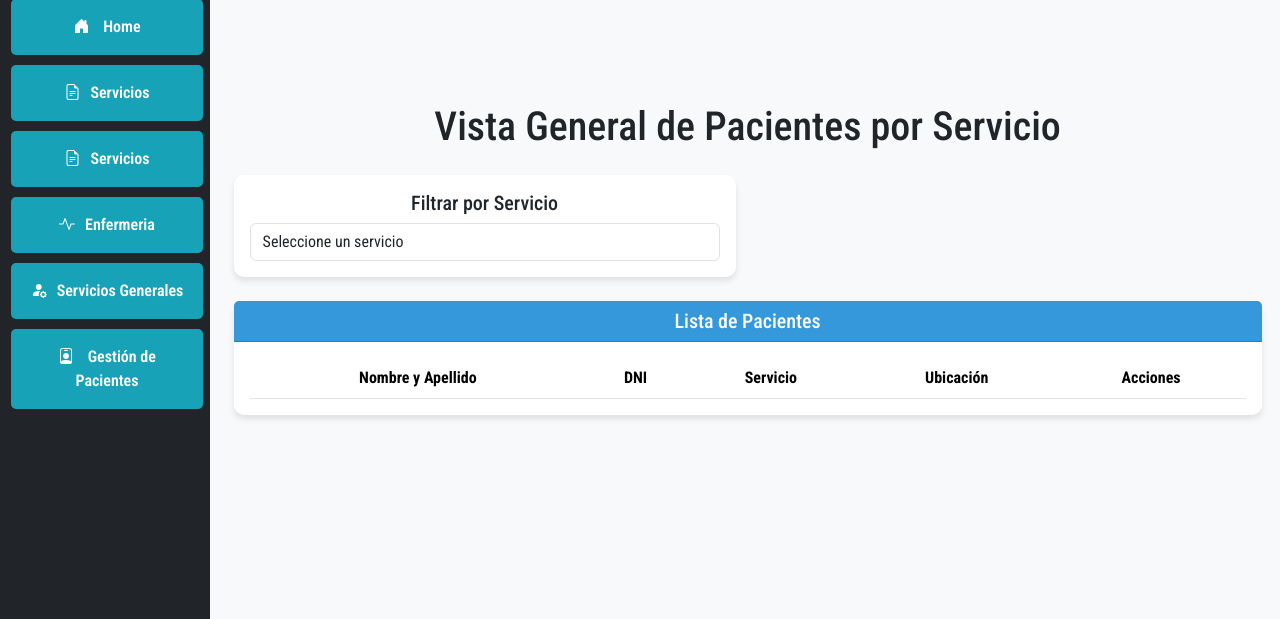
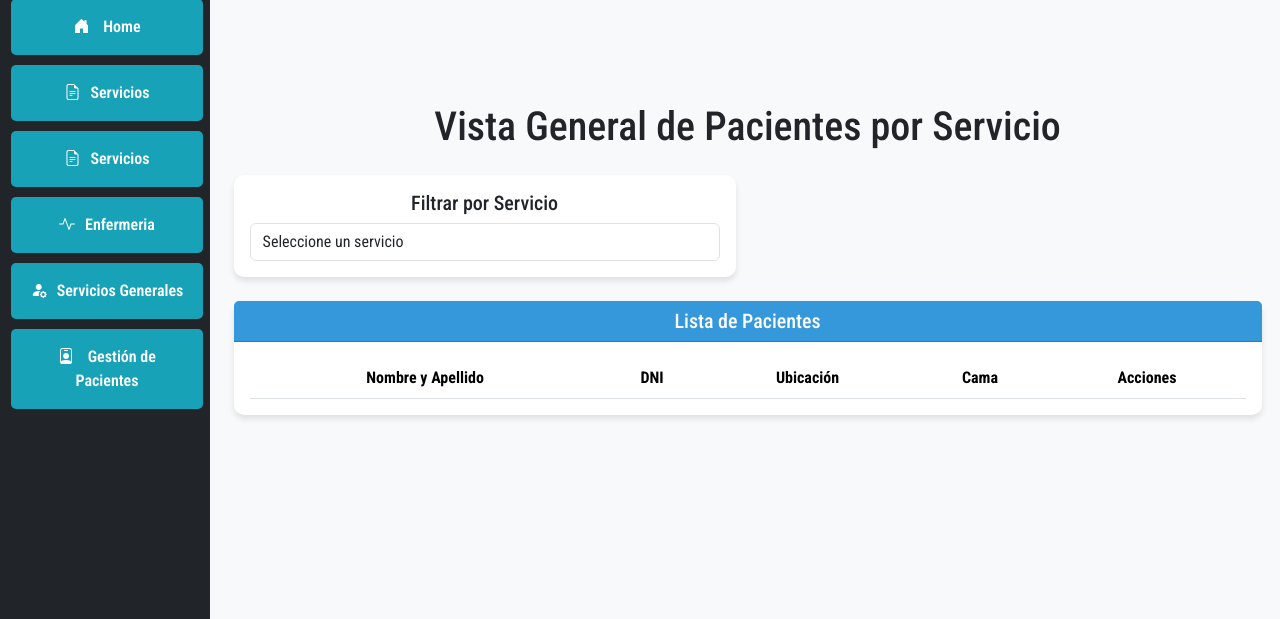
Before and after one commit to EzeAleGuzman/Cambiando-Dash, a Django app: page /pacientesporservicio/ in a window 1280 px wide. Shown: the part 87-706 px from the top of the page. Run offline with Django 5.2, Linux system fonts and the light colour scheme; data comes from the database, SQL or seed files in the repository; lists and menus that the app fills with data are empty.

Commit message:
corrijo camas

```diff
--- a/pacientes/templates/pacientesporservicio.html
+++ b/pacientes/templates/pacientesporservicio.html
@@ -66,8 +66,8 @@
                     <tr>
                         <th>Nombre y Apellido</th>
                         <th>DNI</th>
-                        <th>Servicio</th>
                         <th>Ubicación</th>
+                        <th>Cama</th>
                         <th>Acciones</th>
                     </tr>
                 </thead>
@@ -77,8 +77,8 @@
                     <tr>
                         <td>{{ paciente.nombre_completo }}</td>
                         <td>{{ paciente.dni }}</td>
-                        <td>{{ info_cama.servicio }}</td>
                         <td>{{ info_cama.ubicacion }}</td>
+                        <td>{{ info_cama.numero }}</td>
                         <td>
                             <button type="button" class="btn btn-primary" data-bs-toggle="modal" data-bs-target="#fichaModal" onclick="mostrarFicha({{ paciente.id }})">Ficha Paciente</button>
                         </td>
```
